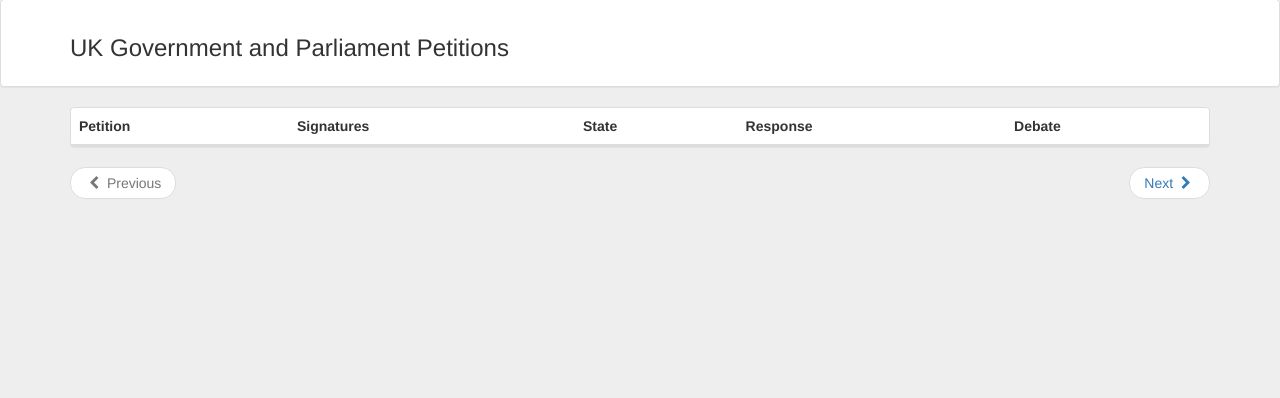
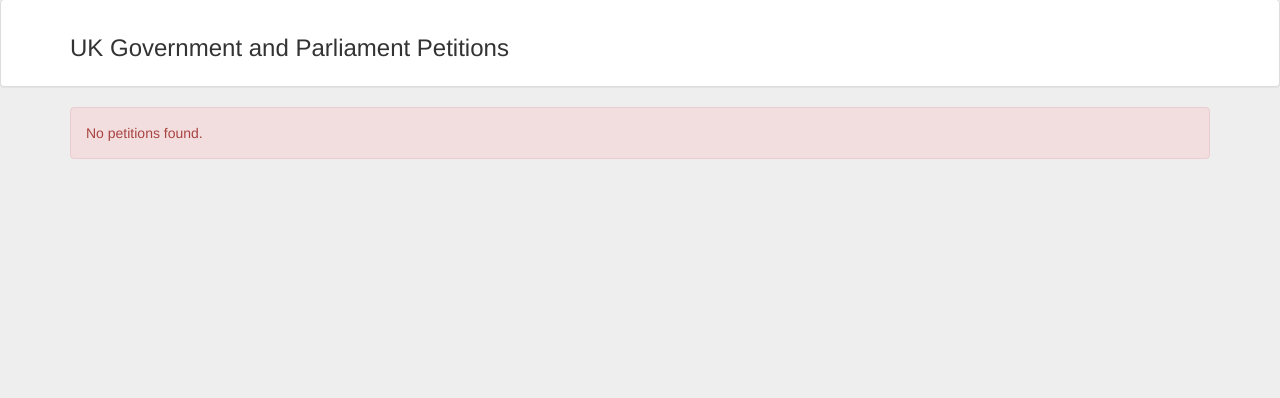
Before and after one commit to MashSoftware/petitions, a Flask app: template application/templates/petitions.html in a window 1280 px wide. Shown: the part 51-449 px from the top of the page. Run offline with Flask 2, Linux system fonts and the light colour scheme; the template is opened without the code that fills it, so the values that code supplies are empty; some libraries are stand-ins or nearby versions.

Commit message:
alert for no search results

```diff
--- a/application/templates/petitions.html
+++ b/application/templates/petitions.html
@@ -32,6 +32,9 @@
 {% endblock %}
 
 {% block content %}
+{% if data['data']|length == 0 %}
+  <div class="alert alert-danger" role="alert">No petitions found.</div>
+{% else %}
 <div class="row">
   <div class="col-md-12">
     <div class="panel panel-default">
@@ -98,4 +101,5 @@
     </nav>
   </div>
 </div>
+{% endif %}
 {% endblock %}
```
